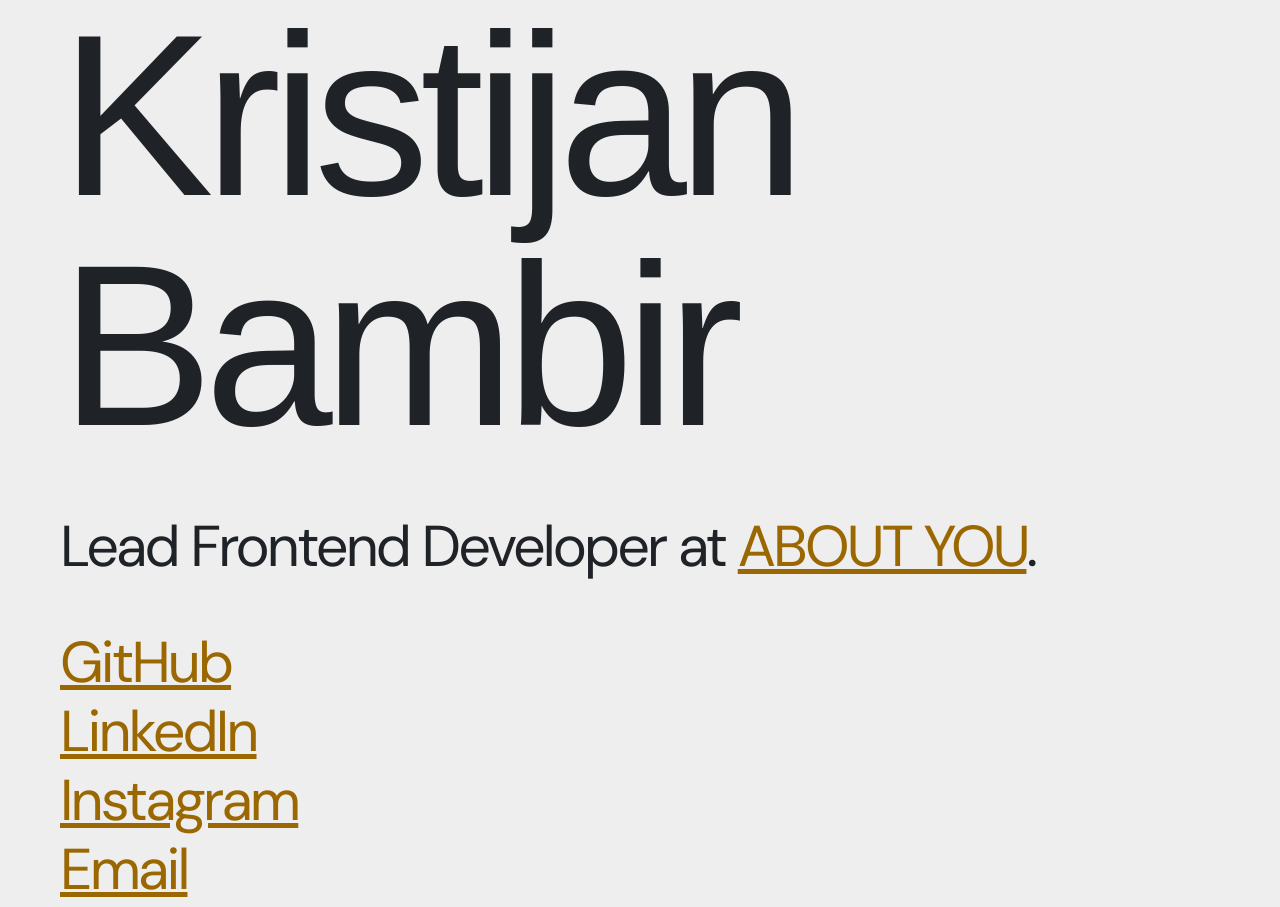
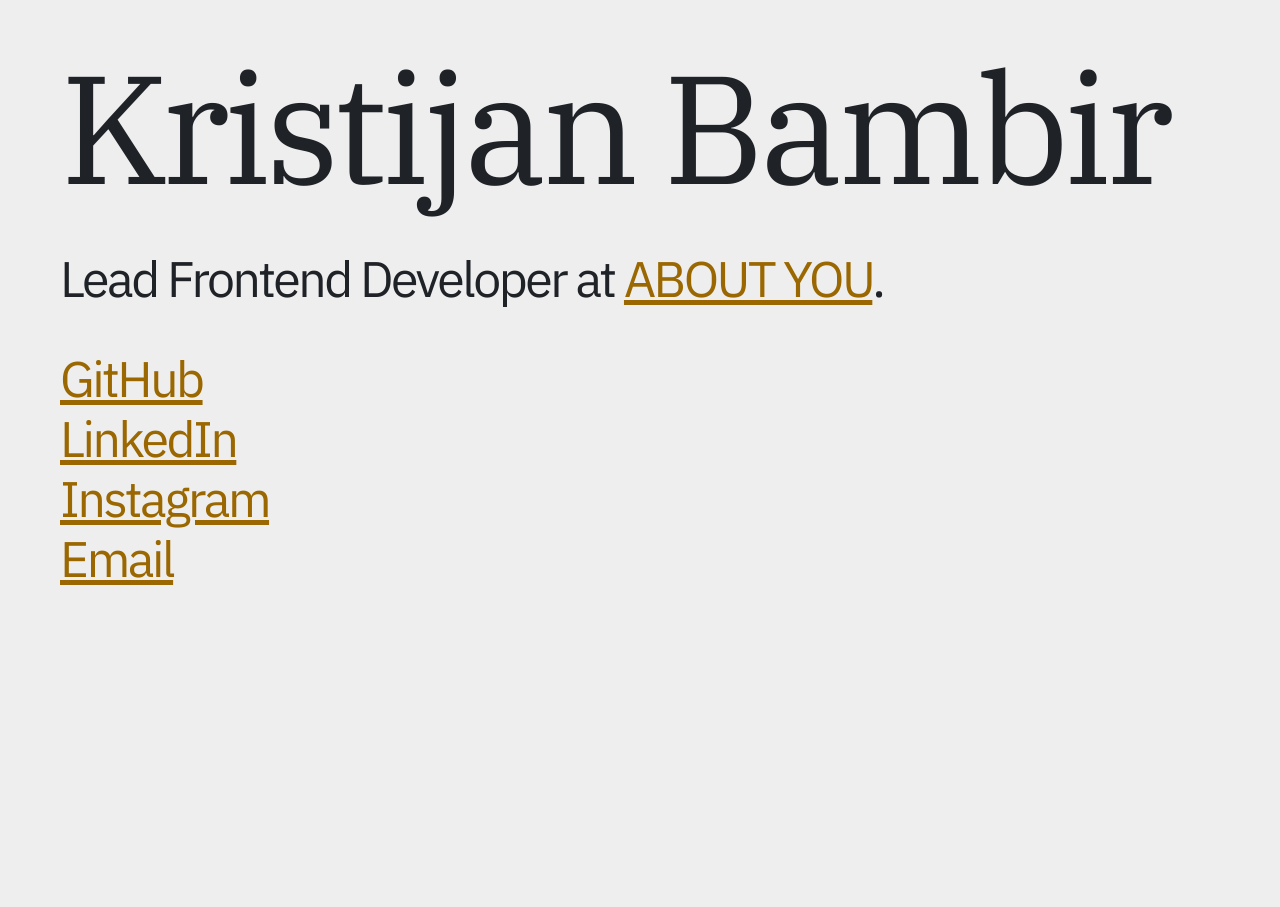
Before and after one commit to kristijanbambir/kristijanbambir.github.com, a Next.js app: page / in a window 1280 px wide. Built offline with nearby package versions, Linux system fonts and the light colour scheme; a web font is replaced by a local one.

Commit message:
Change font sizes

```diff
--- a/src/app/layout.tsx
+++ b/src/app/layout.tsx
@@ -1,6 +1,6 @@
 import type { Metadata } from 'next';
-import { Darker_Grotesque as TitleFont } from 'next/font/google';
-import { DM_Sans as BodyFont } from 'next/font/google';
+import { IBM_Plex_Serif as TitleFont } from 'next/font/google';
+import { IBM_Plex_Sans as BodyFont } from 'next/font/google';
 import './reset.css';
 import './globals.css';
 
--- a/src/app/page.module.css
+++ b/src/app/page.module.css
@@ -3,16 +3,16 @@
   flex-direction: column;
   gap: 0;
   min-height: 100svh;
-  margin: 0 auto;
+  margin: 1em auto;
   padding: 0 20px;
-  font-size: max(24px, 4.5vw);
+  font-size: clamp(24px, 4.5vw, 50px);
   line-height: 1;
   letter-spacing: -0.05em;
 }
 
 .title {
   font-family: var(--title-font);
-  font-size: 18vw;
+  font-size: 20vw;
   font-weight: 400;
   letter-spacing: -0.04em;
 }
@@ -38,6 +38,10 @@
   .main {
     padding: 0 40px;
   }
+
+  .title {
+    font-size: 12vw;
+  }
 }
 
 @media (min-width: 1280px) {
```
